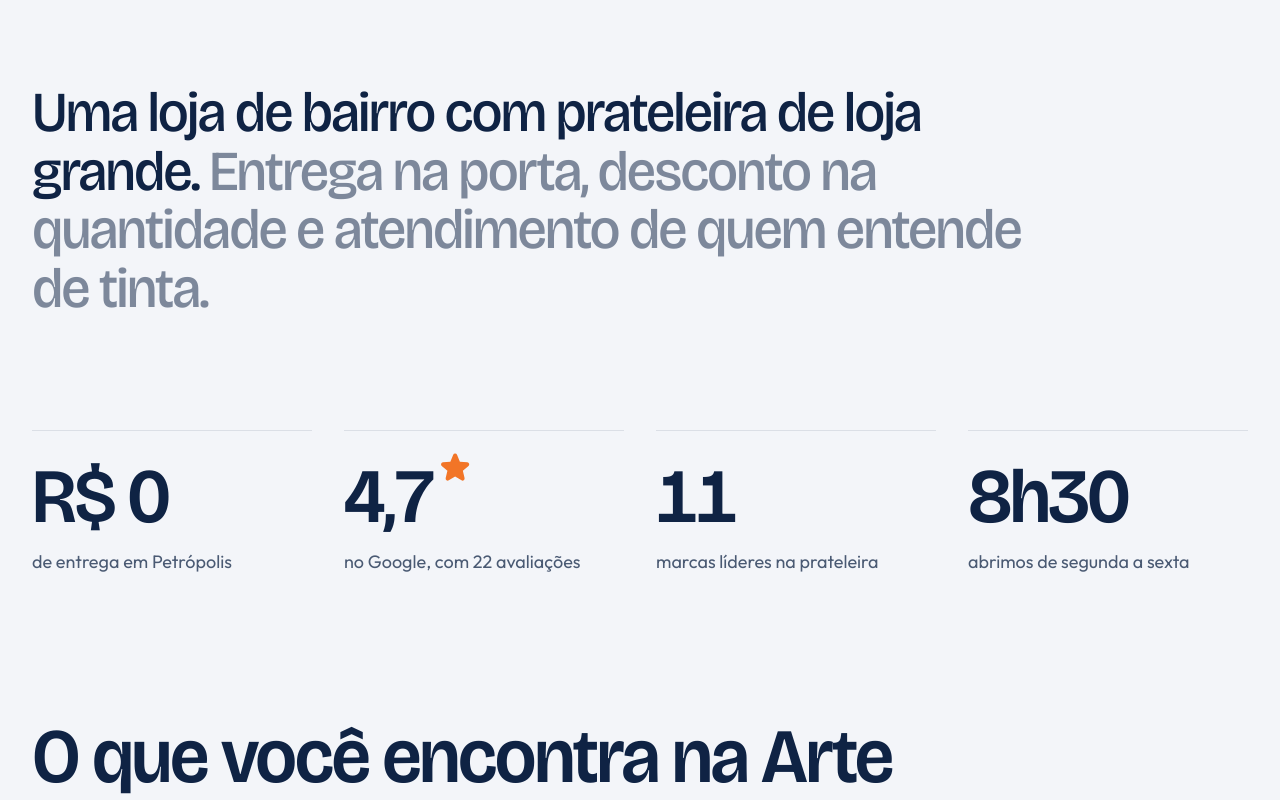
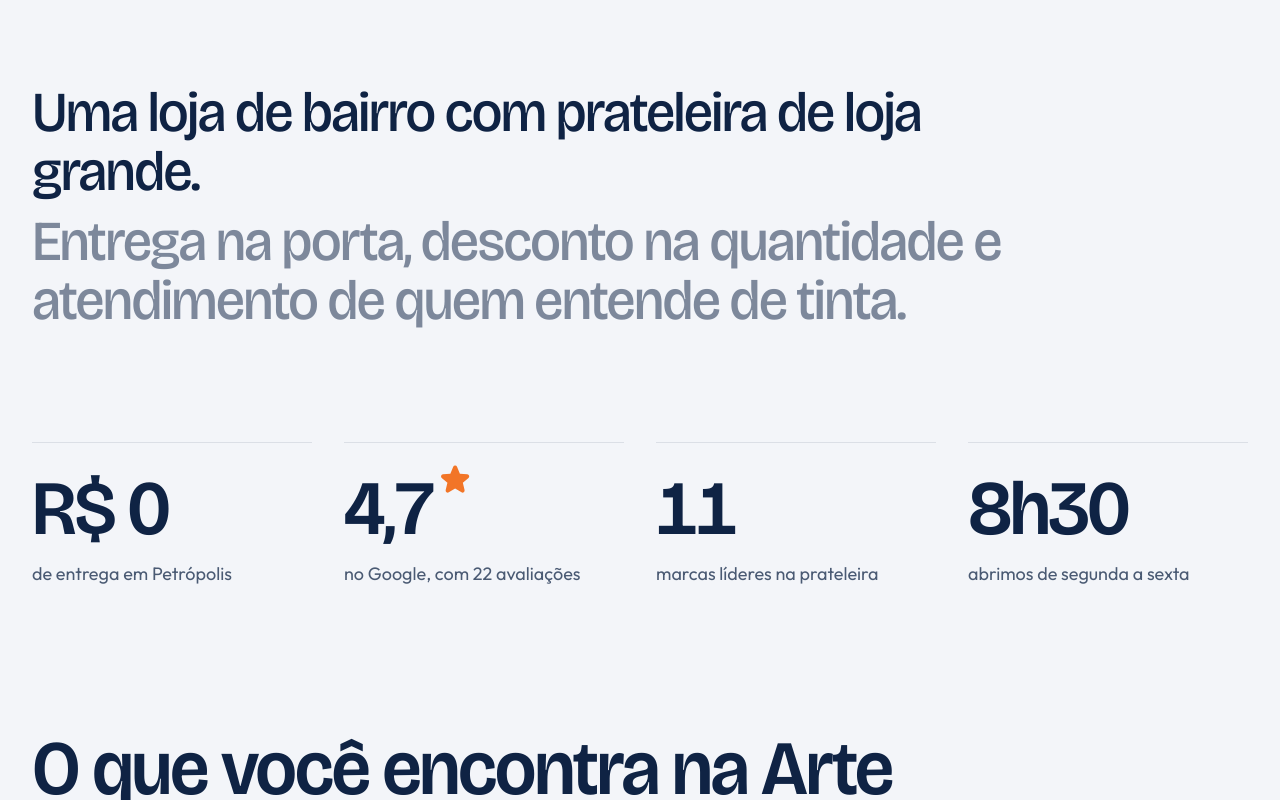
Before and after one commit to wbrunovieira/arte-e-cor-website, a Next.js app: page / in a window 1280 px wide. Shown: the part 860-1660 px from the top of the page. Built offline with nearby package versions, Linux system fonts and the light colour scheme; no server answers.

Commit message:
Break the numbers intro into two lines
Co-Authored-By: Claude Opus 5 (1M context) <noreply@anthropic.com>

```diff
--- a/src/components/sections/numeros.tsx
+++ b/src/components/sections/numeros.tsx
@@ -25,8 +25,8 @@ export function Numeros() {
       <div className="mx-auto max-w-[88rem] px-4 md:px-8">
         <Reveal>
           <p className="max-w-5xl font-display text-[clamp(2rem,4.4vw,4rem)] font-medium leading-[1.04] tracking-[-0.035em]">
-            Uma loja de bairro com prateleira de loja grande.{" "}
-            <span className="text-muted/70">Entrega na porta, desconto na quantidade e atendimento de quem entende de tinta.</span>
+            Uma loja de bairro com prateleira de loja grande.
+            <span className="mt-2 block text-muted/70 md:mt-3">Entrega na porta, desconto na quantidade e atendimento de quem entende de tinta.</span>
           </p>
         </Reveal>
 
```
